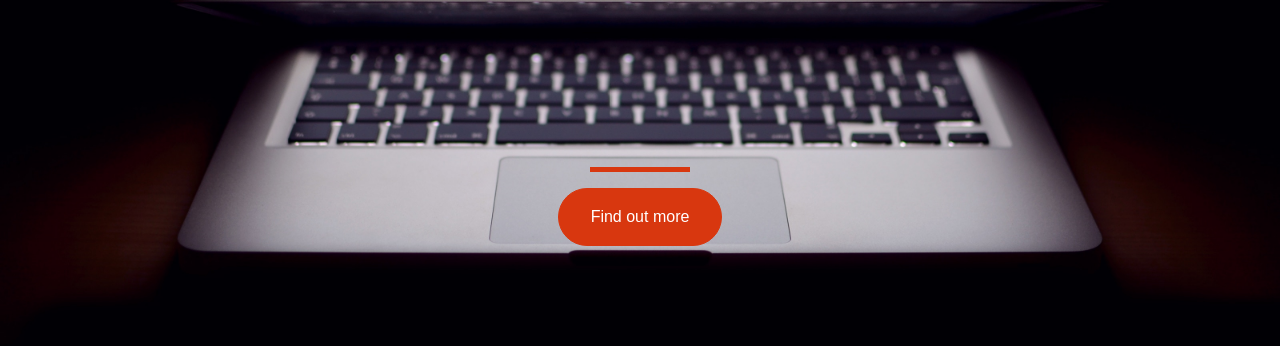
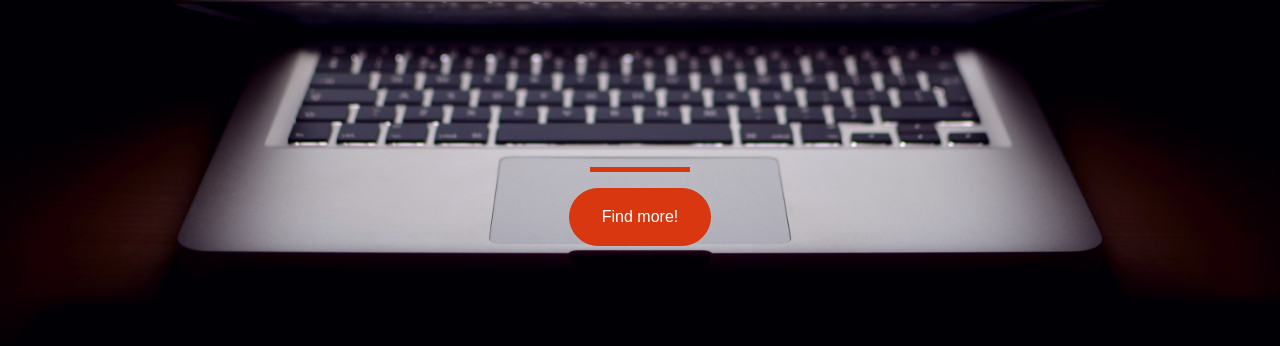
Before and after one commit to hemanthhp1229/hemanthhp1229.github.io, a plain HTML site: page index.html in a window 1280 px wide. Shown: the part 314-660 px from the top of the page. Drawn offline with nearby package versions, Linux system fonts and the light colour scheme.

Commit message:
Find button updated

```diff
--- a/index.html
+++ b/index.html
@@ -23,7 +23,7 @@
         <div class="buffer col-12"></div>
         <section class="text-center col-12">
           <hr>
-          <a href="https://mailchi.mp/0fe99db897b7/garudasubscribe"><button class="btn btn-primary btn-xl">Find out more</button> </a>
+          <a href="https://mailchi.mp/0fe99db897b7/garudasubscribe"><button class="btn btn-primary btn-xl">Find more!</button> </a>
         </section>
       </div>
     </div>
```
